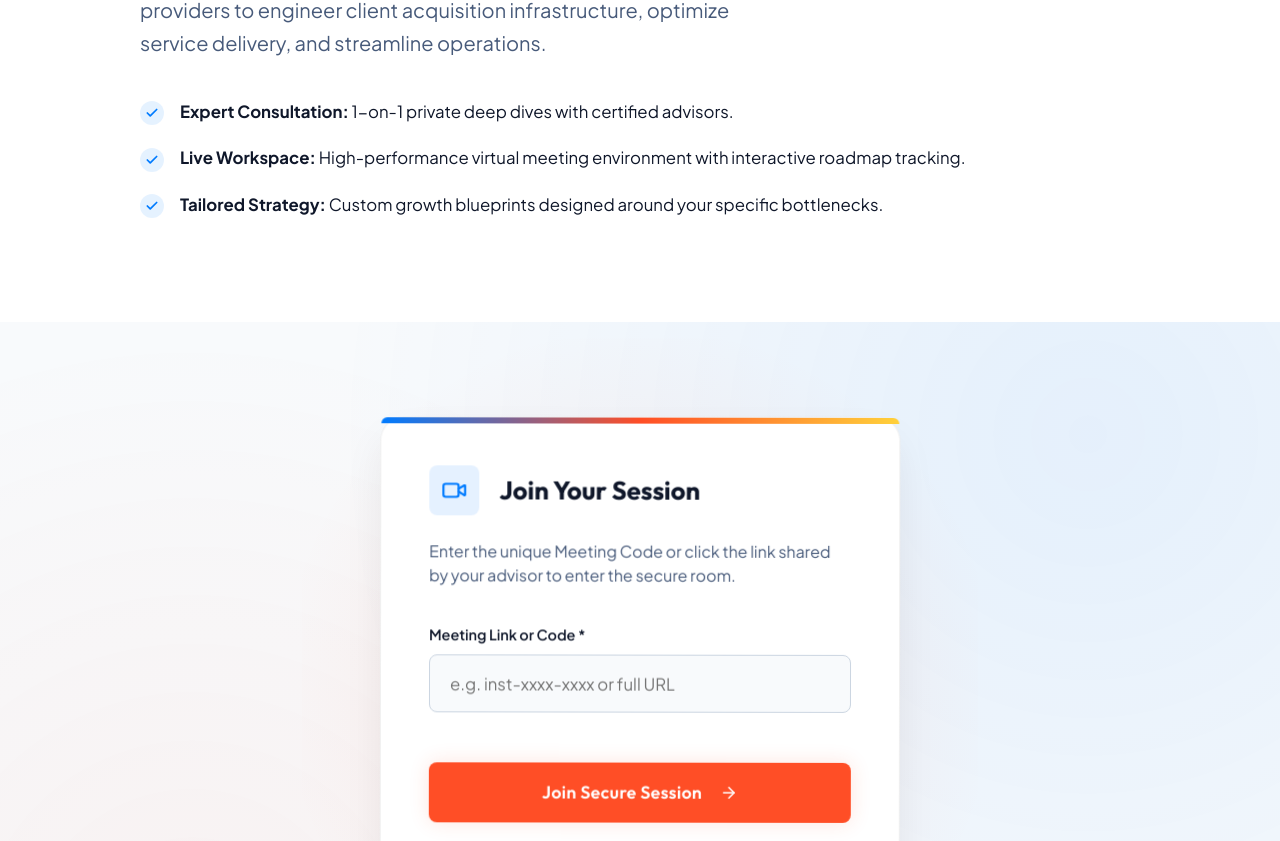
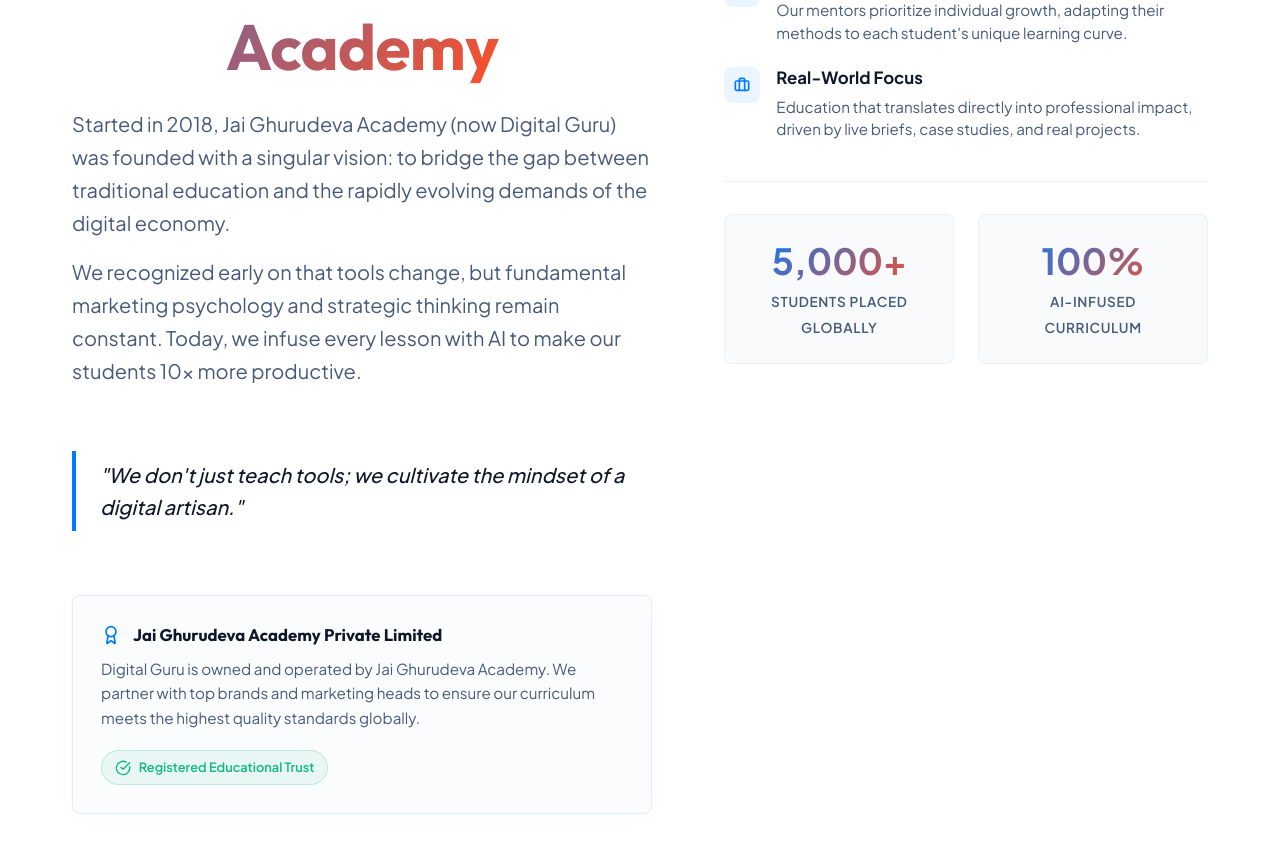
Before and after one commit to sounderrajan-07/Digitalguru, a React (Vite) app in the folder frontend/: page / in a window 1280 px wide. Shown: the part 460-1301 px from the top of the page. Built offline with nearby package versions, Linux system fonts and the light colour scheme.

Commit message:
feat: integrate external about us content into premium design system

```diff
--- a/frontend/src/App.jsx
+++ b/frontend/src/App.jsx
@@ -1,5 +1,5 @@
 import React, { useState, useEffect } from 'react';
-import { Check, Lock, Mail, Clock, ArrowRight, Shield, Video, HelpCircle, Phone } from 'lucide-react';
+import { Check, Lock, Mail, Clock, ArrowRight, Shield, Video, HelpCircle, Phone, Award, CheckCircle, GraduationCap, Briefcase } from 'lucide-react';
 import MeetingRoom from './components/MeetingRoom';
 import AdminDashboard from './components/AdminDashboard';
 
@@ -144,33 +144,78 @@ export default function App() {
           <div className="about-us-grid">
             <section className="company-info-section">
               <div className="premium-badge">
-                <span className="badge-pulse"></span> Virtual Advisory Workspace
+                <span className="badge-pulse"></span> About Digital Guru
               </div>
               <h2 className="company-title">
-                Strategic Consulting & <span className="text-glow">Growth Advising</span>
+                Empowering Careers with <span className="text-glow">Jai Ghurudeva Academy</span>
               </h2>
               <p className="company-description">
-                We partner with high-growth businesses and premium service providers to engineer client acquisition infrastructure, optimize service delivery, and streamline operations.
+                Started in 2018, Jai Ghurudeva Academy (now Digital Guru) was founded with a singular vision: to bridge the gap between traditional education and the rapidly evolving demands of the digital economy.
               </p>
+              <p className="company-description" style={{ marginTop: '-1.5rem' }}>
+                We recognized early on that tools change, but fundamental marketing psychology and strategic thinking remain constant. Today, we infuse every lesson with AI to make our students 10x more productive.
+              </p>
+
+              <blockquote className="about-quote">
+                "We don't just teach tools; we cultivate the mindset of a digital artisan."
+              </blockquote>
+
+              <div className="about-trust-card glass-card">
+                <div className="trust-card-header">
+                  <Award className="trust-icon" size={20} color="var(--color-blue-brand)" />
+                  <h4>Jai Ghurudeva Academy Private Limited</h4>
+                </div>
+                <p className="trust-card-text">
+                  Digital Guru is owned and operated by Jai Ghurudeva Academy. We partner with top brands and marketing heads to ensure our curriculum meets the highest quality standards globally.
+                </p>
+                <div className="trust-badge">
+                  <CheckCircle className="badge-icon" size={16} />
+                  <span>Registered Educational Trust</span>
+                </div>
+              </div>
+            </section>
+
+            <section className="pedagogy-section">
+              <h3 className="pedagogy-title">Foundations of Our Pedagogy</h3>
 
               <div className="feature-bullets">
                 <div className="feature-bullet-item">
-                  <div className="bullet-icon-check">
-                    <Check size={14} strokeWidth={3} />
+                  <div className="bullet-icon-check pedagogy-icon-wrapper">
+                    <Award size={16} strokeWidth={2.5} />
                   </div>
-                  <span><strong>Expert Consultation:</strong> 1-on-1 private deep dives with certified advisors.</span>
+                  <div className="pedagogy-text-content">
+                    <span className="pedagogy-item-title">Excellence</span>
+                    <p className="pedagogy-item-desc">We uphold the highest standards of academic rigor, ensuring every lesson is both relevant and masterly.</p>
+                  </div>
                 </div>
                 <div className="feature-bullet-item">
-                  <div className="bullet-icon-check">
-                    <Check size={14} strokeWidth={3} />
+                  <div className="bullet-icon-check pedagogy-icon-wrapper">
+                    <GraduationCap size={16} strokeWidth={2.5} />
                   </div>
-                  <span><strong>Live Workspace:</strong> High-performance virtual meeting environment with interactive roadmap tracking.</span>
+                  <div className="pedagogy-text-content">
+                    <span className="pedagogy-item-title">Student First</span>
+                    <p className="pedagogy-item-desc">Our mentors prioritize individual growth, adapting their methods to each student's unique learning curve.</p>
+                  </div>
                 </div>
                 <div className="feature-bullet-item">
-                  <div className="bullet-icon-check">
-                    <Check size={14} strokeWidth={3} />
+                  <div className="bullet-icon-check pedagogy-icon-wrapper">
+                    <Briefcase size={16} strokeWidth={2.5} />
                   </div>
-                  <span><strong>Tailored Strategy:</strong> Custom growth blueprints designed around your specific bottlenecks.</span>
+                  <div className="pedagogy-text-content">
+                    <span className="pedagogy-item-title">Real-World Focus</span>
+                    <p className="pedagogy-item-desc">Education that translates directly into professional impact, driven by live briefs, case studies, and real projects.</p>
+                  </div>
+                </div>
+              </div>
+
+              <div className="about-metrics-grid">
+                <div className="metric-box">
+                  <span className="metric-number">5,000+</span>
+                  <span className="metric-label">Students Placed Globally</span>
+                </div>
+                <div className="metric-box">
+                  <span className="metric-number">100%</span>
+                  <span className="metric-label">AI-Infused Curriculum</span>
                 </div>
               </div>
             </section>
--- a/frontend/src/index.css
+++ b/frontend/src/index.css
@@ -1764,14 +1764,179 @@ img {
 }
 
 .about-us-grid {
-  max-width: 1000px;
+  display: grid;
+  grid-template-columns: 1.2fr 1fr;
+  gap: 4.5rem;
+  max-width: 1200px;
   margin: 0 auto;
+  align-items: start;
 }
 
 .company-info-section {
   display: flex;
   flex-direction: column;
   align-items: flex-start;
+}
+
+/* About Section Quote & Trust Card */
+.about-quote {
+  border-left: 4px solid var(--color-blue-brand);
+  padding: 0.5rem 0 0.5rem 1.5rem;
+  font-style: italic;
+  font-size: 1.25rem;
+  color: var(--text-dark);
+  margin: 1.5rem 0 2rem 0;
+  font-weight: 500;
+  line-height: 1.6;
+  text-align: left;
+}
+
+.about-trust-card {
+  background: rgba(248, 250, 252, 0.6);
+  border: 1px solid rgba(0, 123, 255, 0.12);
+  border-radius: var(--border-radius-sm);
+  padding: 1.75rem;
+  margin-top: 2rem;
+  width: 100%;
+  max-width: 600px;
+  box-shadow: 0 4px 20px rgba(0, 0, 0, 0.02);
+  transition: var(--transition);
+}
+
+.about-trust-card:hover {
+  transform: translateY(-2px);
+  border-color: rgba(0, 123, 255, 0.25);
+  box-shadow: 0 10px 30px rgba(0, 123, 255, 0.05);
+}
+
+.trust-card-header {
+  display: flex;
+  align-items: center;
+  gap: 0.75rem;
+  margin-bottom: 0.75rem;
+}
+
+.trust-icon {
+  flex-shrink: 0;
+}
+
+.trust-card-header h4 {
+  font-size: 1.05rem;
+  font-weight: 700;
+  color: #0f172a;
+  margin: 0;
+}
+
+.trust-card-text {
+  font-size: 0.95rem !important;
+  color: var(--text-muted) !important;
+  line-height: 1.6;
+  margin-bottom: 1.25rem;
+}
+
+.trust-badge {
+  display: inline-flex;
+  align-items: center;
+  gap: 0.5rem;
+  background-color: rgba(16, 185, 129, 0.08);
+  border: 1px solid rgba(16, 185, 129, 0.2);
+  color: #10b981;
+  padding: 0.4rem 0.8rem;
+  border-radius: 9999px;
+  font-size: 0.8rem;
+  font-weight: 600;
+}
+
+.badge-icon {
+  flex-shrink: 0;
+}
+
+/* Pedagogy & Metrics styles */
+.pedagogy-section {
+  display: flex;
+  flex-direction: column;
+  align-items: flex-start;
+  width: 100%;
+  padding-top: 5rem;
+}
+
+.pedagogy-title {
+  font-size: 1.75rem;
+  font-weight: 700;
+  color: #0f172a;
+  margin-bottom: 2.5rem;
+}
+
+.pedagogy-icon-wrapper {
+  background-color: rgba(0, 123, 255, 0.08) !important;
+  color: var(--color-blue-brand) !important;
+  width: 36px !important;
+  height: 36px !important;
+  border-radius: 8px !important;
+}
+
+.pedagogy-text-content {
+  display: flex;
+  flex-direction: column;
+  gap: 0.35rem;
+}
+
+.pedagogy-item-title {
+  font-size: 1.1rem;
+  font-weight: 700;
+  color: #0f172a;
+}
+
+.pedagogy-item-desc {
+  font-size: 0.95rem;
+  color: var(--text-muted);
+  line-height: 1.5;
+  margin: 0;
+}
+
+.about-metrics-grid {
+  display: grid;
+  grid-template-columns: 1fr 1fr;
+  gap: 1.5rem;
+  width: 100%;
+  margin-top: 2.5rem;
+  padding-top: 2rem;
+  border-top: 1px solid rgba(0, 0, 0, 0.06);
+}
+
+.metric-box {
+  background-color: #f8fafc;
+  border: 1px solid rgba(0, 0, 0, 0.04);
+  border-radius: var(--border-radius-sm);
+  padding: 1.5rem;
+  text-align: center;
+  transition: var(--transition);
+}
+
+.metric-box:hover {
+  background-color: #ffffff;
+  border-color: rgba(0, 123, 255, 0.1);
+  box-shadow: 0 8px 25px rgba(0, 0, 0, 0.03);
+}
+
+.metric-number {
+  display: block;
+  font-size: 2.25rem;
+  font-weight: 800;
+  color: var(--color-blue-brand);
+  line-height: 1.2;
+  margin-bottom: 0.35rem;
+  background: linear-gradient(135deg, var(--color-blue-brand), var(--color-orange-brand));
+  -webkit-background-clip: text;
+  -webkit-text-fill-color: transparent;
+}
+
+.metric-label {
+  font-size: 0.85rem;
+  font-weight: 600;
+  color: var(--text-muted);
+  text-transform: uppercase;
+  letter-spacing: 0.05em;
 }
 
 .premium-badge {
@@ -1987,6 +2152,30 @@ img {
 
 /* Responsive Styles */
 @media (max-width: 1024px) {
+  .about-us-grid {
+    grid-template-columns: 1fr;
+    gap: 3.5rem;
+  }
+
+  .pedagogy-section {
+    align-items: center;
+    text-align: center;
+    padding-top: 2rem;
+  }
+
+  .pedagogy-title {
+    text-align: center;
+  }
+
+  .pedagogy-text-content {
+    text-align: left;
+  }
+
+  .about-quote {
+    max-width: 600px;
+    margin: 1.5rem auto 2rem auto;
+  }
+
   .portal-grid {
     grid-template-columns: 1fr;
     gap: 4rem;
@@ -1998,7 +2187,7 @@ img {
   }
 
   .company-description {
-    margin: 0 auto 2.5rem auto;
+    margin: 0 auto 1.5rem auto;
   }
 
   .feature-bullets {
```
